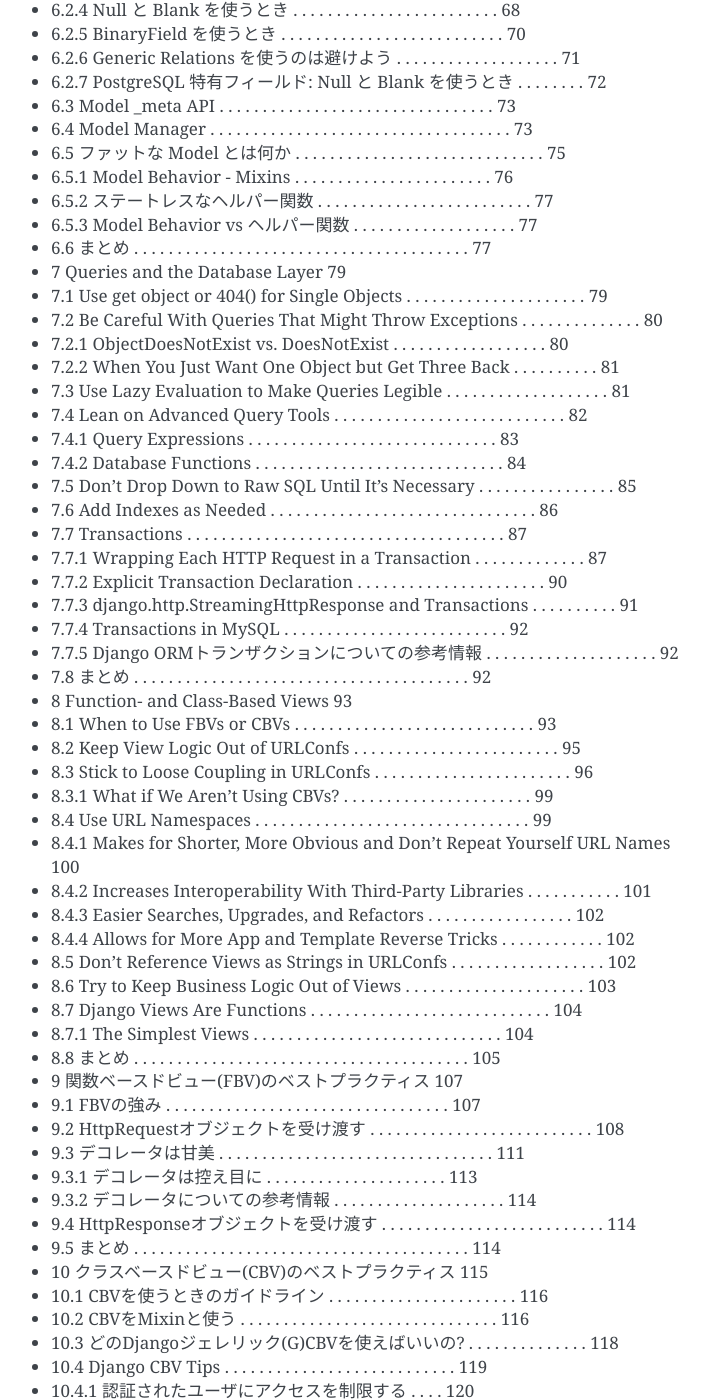
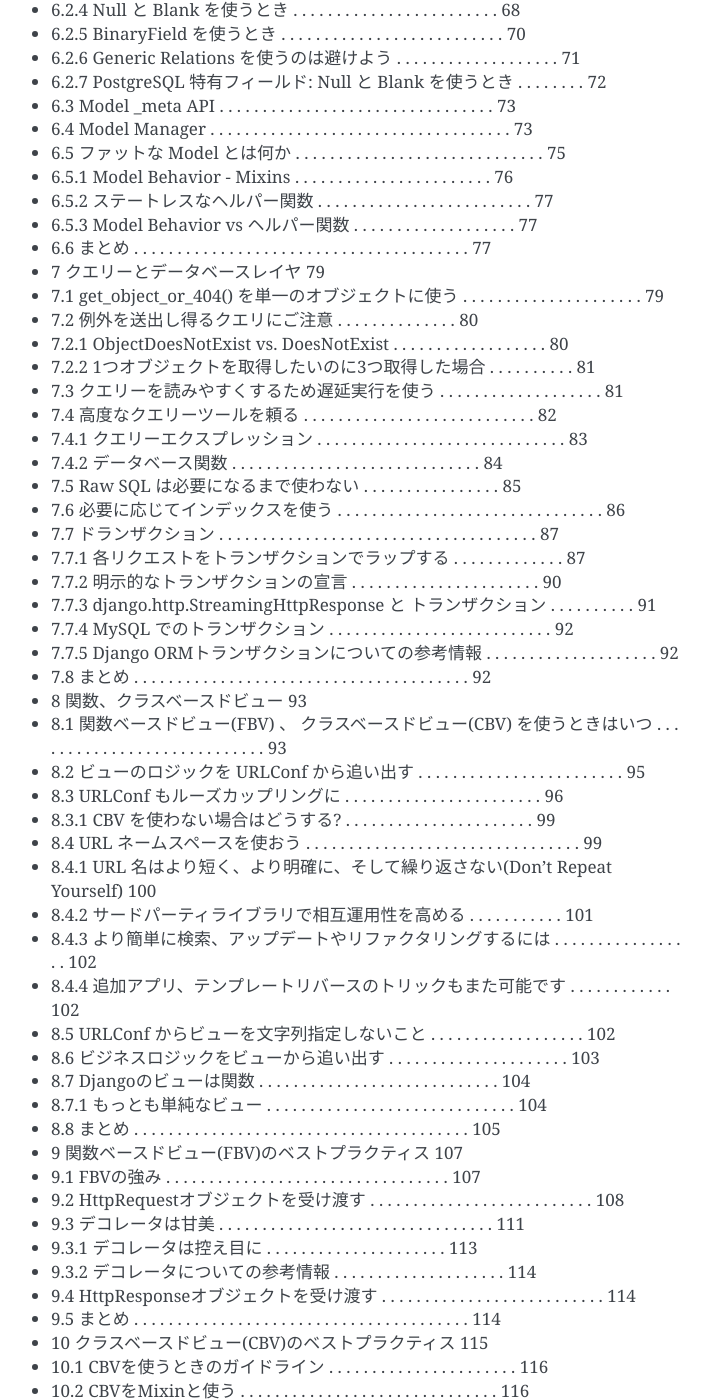
Before and after one commit to jbking/two-scoops-of-django-ja, a Sphinx documentation site: the page built from source/index.rst, in a window 1280 px wide and 1400 px high, scrolled down 2581 px. Shown: the whole window, without its empty margins (399-1109 px from the left). Built offline with Sphinx 7.4.7, drawn with Linux system fonts in a browser that asks for light colours.

Commit message:
8章まで終わり

```diff
--- a/source/index.rst
+++ b/source/index.rst
@@ -113,38 +113,38 @@
 * 6.5.2 ステートレスなヘルパー関数 . . . . . . . . . . . . . . . . . . . . . . . . . 77
 * 6.5.3 Model Behavior vs ヘルパー関数 . . . . . . . . . . . . . . . . . . . 77
 * 6.6 まとめ . . . . . . . . . . . . . . . . . . . . . . . . . . . . . . . . . . . . . . . 77
-* 7 Queries and the Database Layer 79
-* 7.1 Use get object or 404() for Single Objects . . . . . . . . . . . . . . . . . . . . . 79
-* 7.2 Be Careful With Queries That Might Throw Exceptions . . . . . . . . . . . . . . 80
+* 7 クエリーとデータベースレイヤ 79
+* 7.1 get_object_or_404() を単一のオブジェクトに使う . . . . . . . . . . . . . . . . . . . . . 79
+* 7.2 例外を送出し得るクエリにご注意 . . . . . . . . . . . . . . 80
 * 7.2.1 ObjectDoesNotExist vs. DoesNotExist . . . . . . . . . . . . . . . . . . 80
-* 7.2.2 When You Just Want One Object but Get Three Back . . . . . . . . . . 81
-* 7.3 Use Lazy Evaluation to Make Queries Legible . . . . . . . . . . . . . . . . . . . 81
-* 7.4 Lean on Advanced Query Tools . . . . . . . . . . . . . . . . . . . . . . . . . . . 82
-* 7.4.1 Query Expressions . . . . . . . . . . . . . . . . . . . . . . . . . . . . . 83
-* 7.4.2 Database Functions . . . . . . . . . . . . . . . . . . . . . . . . . . . . . 84
-* 7.5 Don’t Drop Down to Raw SQL Until It’s Necessary . . . . . . . . . . . . . . . . 85
-* 7.6 Add Indexes as Needed . . . . . . . . . . . . . . . . . . . . . . . . . . . . . . . 86
-* 7.7 Transactions . . . . . . . . . . . . . . . . . . . . . . . . . . . . . . . . . . . . . 87
-* 7.7.1 Wrapping Each HTTP Request in a Transaction . . . . . . . . . . . . . 87
-* 7.7.2 Explicit Transaction Declaration . . . . . . . . . . . . . . . . . . . . . . 90
-* 7.7.3 django.http.StreamingHttpResponse and Transactions . . . . . . . . . . 91
-* 7.7.4 Transactions in MySQL . . . . . . . . . . . . . . . . . . . . . . . . . . 92
+* 7.2.2 1つオブジェクトを取得したいのに3つ取得した場合 . . . . . . . . . . 81
+* 7.3 クエリーを読みやすくするため遅延実行を使う . . . . . . . . . . . . . . . . . . . 81
+* 7.4 高度なクエリーツールを頼る . . . . . . . . . . . . . . . . . . . . . . . . . . . 82
+* 7.4.1 クエリーエクスプレッション . . . . . . . . . . . . . . . . . . . . . . . . . . . . . 83
+* 7.4.2 データベース関数 . . . . . . . . . . . . . . . . . . . . . . . . . . . . . 84
+* 7.5 Raw SQL は必要になるまで使わない . . . . . . . . . . . . . . . . 85
+* 7.6 必要に応じてインデックスを使う . . . . . . . . . . . . . . . . . . . . . . . . . . . . . . . 86
+* 7.7 ドランザクション . . . . . . . . . . . . . . . . . . . . . . . . . . . . . . . . . . . . . 87
+* 7.7.1 各リクエストをトランザクションでラップする . . . . . . . . . . . . . 87
+* 7.7.2 明示的なトランザクションの宣言 . . . . . . . . . . . . . . . . . . . . . . 90
+* 7.7.3 django.http.StreamingHttpResponse と トランザクション . . . . . . . . . . 91
+* 7.7.4 MySQL でのトランザクション . . . . . . . . . . . . . . . . . . . . . . . . . . 92
 * 7.7.5 Django ORMトランザクションについての参考情報 . . . . . . . . . . . . . . . . . . . . 92
 * 7.8 まとめ . . . . . . . . . . . . . . . . . . . . . . . . . . . . . . . . . . . . . . . 92
-* 8 Function- and Class-Based Views 93
-* 8.1 When to Use FBVs or CBVs . . . . . . . . . . . . . . . . . . . . . . . . . . . . 93
-* 8.2 Keep View Logic Out of URLConfs . . . . . . . . . . . . . . . . . . . . . . . . 95
-* 8.3 Stick to Loose Coupling in URLConfs . . . . . . . . . . . . . . . . . . . . . . . 96
-* 8.3.1 What if We Aren’t Using CBVs? . . . . . . . . . . . . . . . . . . . . . . 99
-* 8.4 Use URL Namespaces . . . . . . . . . . . . . . . . . . . . . . . . . . . . . . . . 99
-* 8.4.1 Makes for Shorter, More Obvious and Don’t Repeat Yourself URL Names 100
-* 8.4.2 Increases Interoperability With Third-Party Libraries . . . . . . . . . . . 101
-* 8.4.3 Easier Searches, Upgrades, and Refactors . . . . . . . . . . . . . . . . . 102
-* 8.4.4 Allows for More App and Template Reverse Tricks . . . . . . . . . . . . 102
-* 8.5 Don’t Reference Views as Strings in URLConfs . . . . . . . . . . . . . . . . . . 102
-* 8.6 Try to Keep Business Logic Out of Views . . . . . . . . . . . . . . . . . . . . . 103
-* 8.7 Django Views Are Functions . . . . . . . . . . . . . . . . . . . . . . . . . . . . 104
-* 8.7.1 The Simplest Views . . . . . . . . . . . . . . . . . . . . . . . . . . . . . 104
+* 8 関数、クラスベースドビュー 93
+* 8.1 関数ベースドビュー(FBV) 、 クラスベースドビュー(CBV) を使うときはいつ . . . . . . . . . . . . . . . . . . . . . . . . . . . . 93
+* 8.2 ビューのロジックを URLConf から追い出す . . . . . . . . . . . . . . . . . . . . . . . . 95
+* 8.3 URLConf もルーズカップリングに . . . . . . . . . . . . . . . . . . . . . . . 96
+* 8.3.1 CBV を使わない場合はどうする? . . . . . . . . . . . . . . . . . . . . . . 99
+* 8.4 URL ネームスペースを使おう . . . . . . . . . . . . . . . . . . . . . . . . . . . . . . . . 99
+* 8.4.1 URL 名はより短く、より明確に、そして繰り返さない(Don’t Repeat Yourself) 100
+* 8.4.2 サードパーティライブラリで相互運用性を高める . . . . . . . . . . . 101
+* 8.4.3 より簡単に検索、アップデートやリファクタリングするには . . . . . . . . . . . . . . . . . 102
+* 8.4.4 追加アプリ、テンプレートリバースのトリックもまた可能です . . . . . . . . . . . . 102
+* 8.5 URLConf からビューを文字列指定しないこと . . . . . . . . . . . . . . . . . . 102
+* 8.6 ビジネスロジックをビューから追い出す . . . . . . . . . . . . . . . . . . . . . 103
+* 8.7 Djangoのビューは関数 . . . . . . . . . . . . . . . . . . . . . . . . . . . . 104
+* 8.7.1 もっとも単純なビュー . . . . . . . . . . . . . . . . . . . . . . . . . . . . . 104
 * 8.8 まとめ . . . . . . . . . . . . . . . . . . . . . . . . . . . . . . . . . . . . . . . 105
 * 9 関数ベースドビュー(FBV)のベストプラクティス 107
 * 9.1 FBVの強み . . . . . . . . . . . . . . . . . . . . . . . . . . . . . . . . . 107
```
